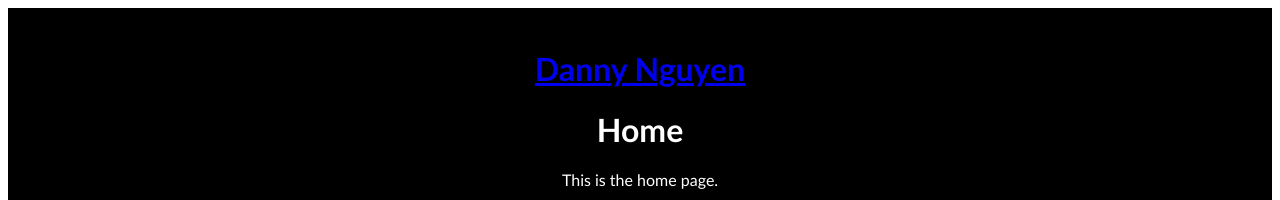
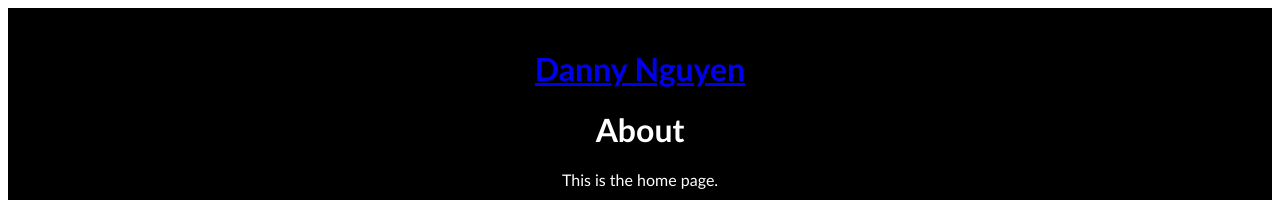
Before and after one commit to dannynvn/project-portfolio_react, a React (Create React App) app: page / in a window 1280 px wide. Shown: the top 200 px of the page. Built offline with nearby package versions, Linux system fonts and the light colour scheme.

Commit message:
changed Home to About

```diff
--- a/src/components/Home.js
+++ b/src/components/About.js
@@ -1,10 +1,10 @@
 import React from "react";
 
-// The Home component is the entry point for the Home page / about me section
-function Home() {
+// The About component is the entry point for the About page / about me section
+function About() {
     return (
         <div>
-            <h1>Home</h1>
+            <h1>About</h1>
             <p>
                 This is the home page.
             </p>
@@ -12,4 +12,4 @@ function Home() {
     );
 }
 
-export default Home;
+export default About;
--- a/src/components/Header.js
+++ b/src/components/Header.js
@@ -1,5 +1,5 @@
 import React, { useState } from "react";
-import Home from "./Home";
+import About from "./About";
 import Contact from "./Contact";
 import Navigation from "./Navigation";
 import Portfolio from "./Portfolio";
@@ -8,12 +8,12 @@ import Resume from "./Resume";
 // the header component includes the navigation bar
 
 function Header() {
-    const [currentPage, handlePageChange] = useState("Home");
+    const [currentPage, handlePageChange] = useState("About");
 
     const renderPage = () => {
         switch (currentPage) {
-            case "Home":
-                return <Home />;
+            case "About":
+                return <About />;
             case "Contact":
                 return <Contact />;
             case "Portfolio":
@@ -22,7 +22,7 @@ function Header() {
                 return <Resume />;
 
             default:
-                return <Home />;
+                return <About />;
         }
     };
 
```
